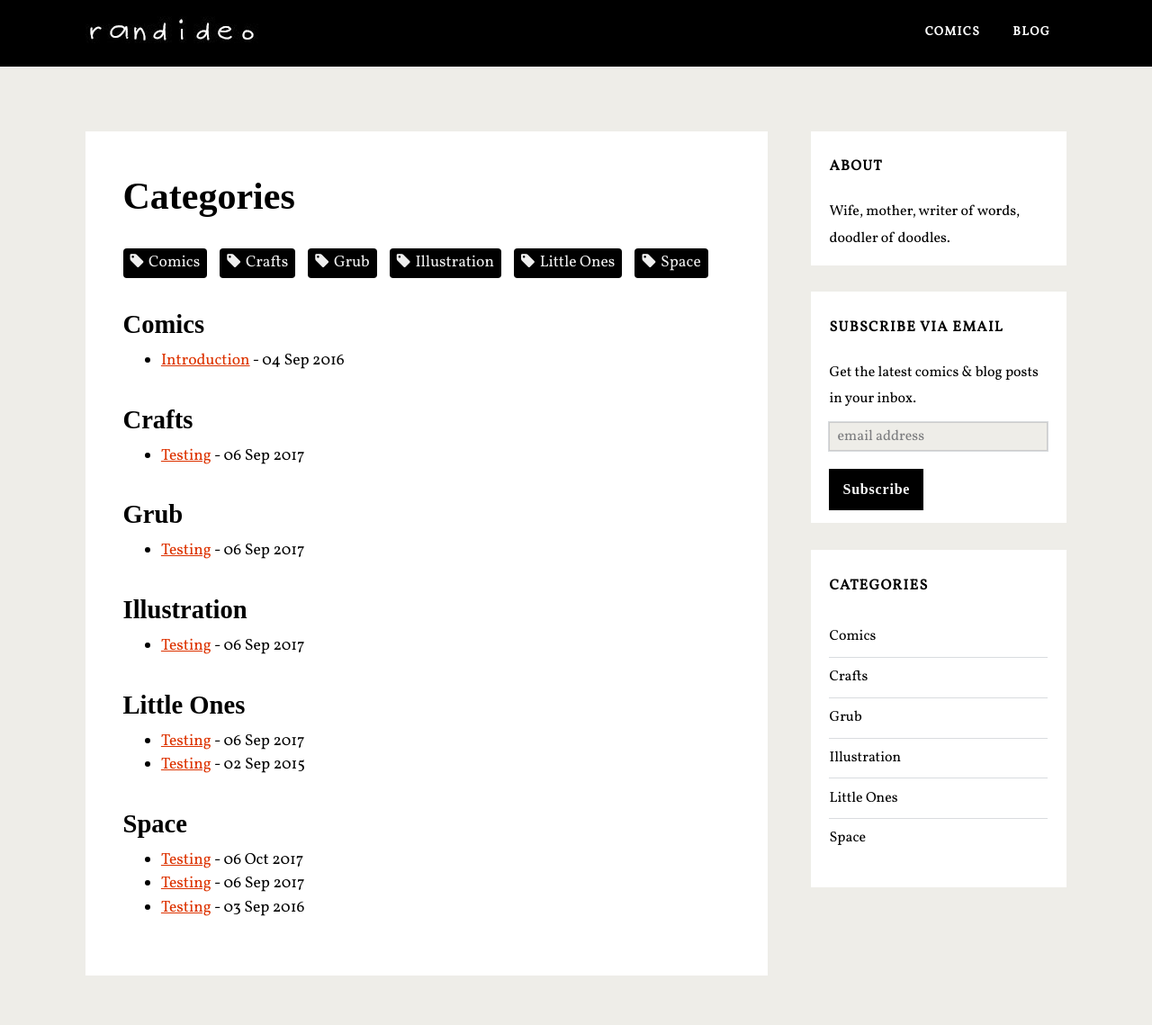
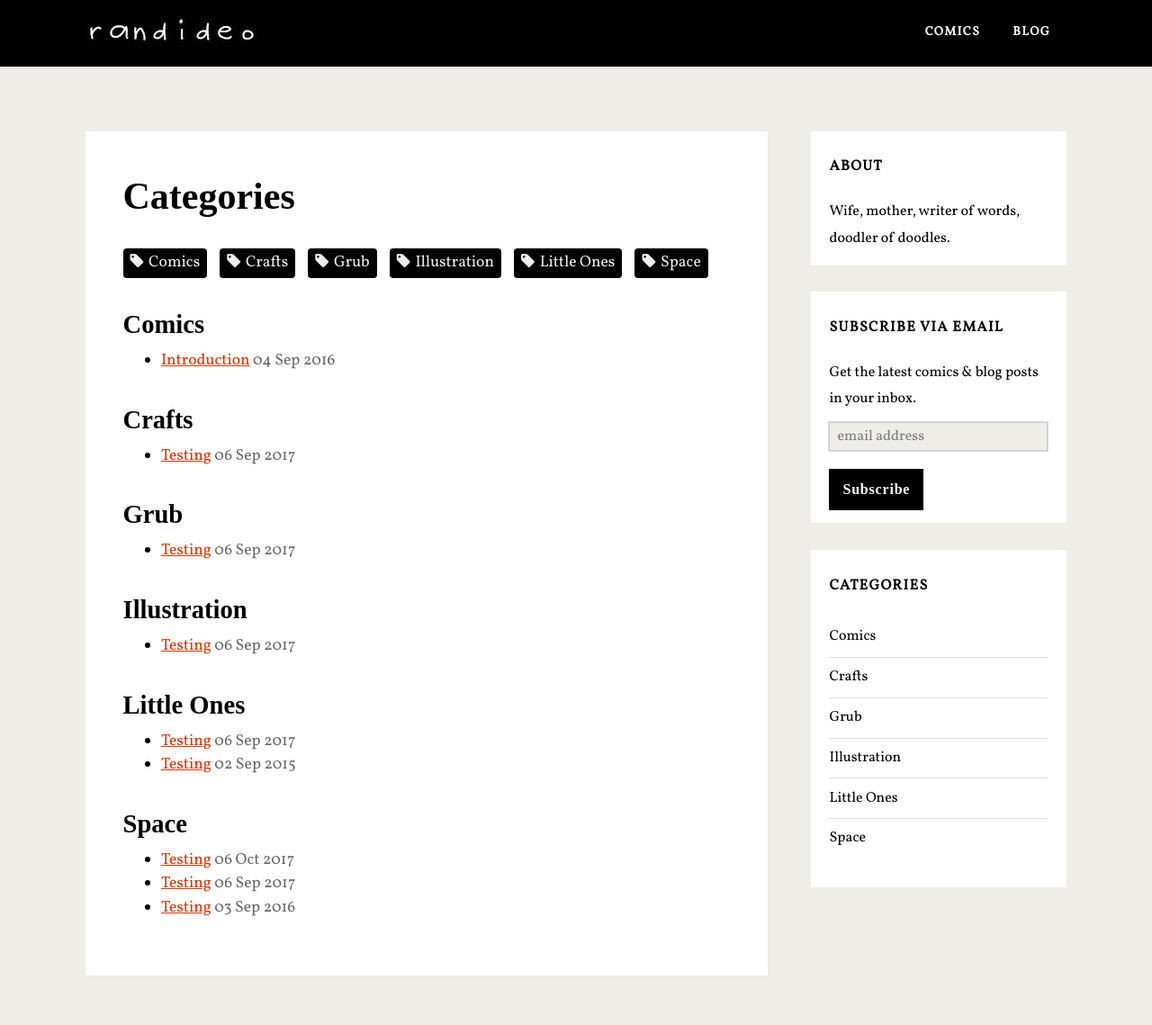
Before and after one commit to randideo/randideo.github.io, a Jekyll site: the page built from tags.html, in a window 1280 px wide. Shown: the whole page at 90% size. Built offline with Jekyll 4.4.1, drawn with Linux system fonts in a browser that asks for light colours; nearby versions of some CDN libraries; some web fonts are replaced; comment, search, counter and statistics services are not loaded.

Commit message:
Update tags.html

```diff
--- a/tags.html
+++ b/tags.html
@@ -40,7 +40,7 @@ Here we generate all the tags.
 <ul class="codinfox-category-list">
   {% for post in site.posts %}
   {% if post.tags contains tag %}
-     <li><a href="{{ post.url }}">{{ post.title }}</a> - <time>{{ post.date | date:"%d %b %Y" }}</time></li>
+     <li><a href="{{ post.url }}">{{ post.title }}</a> <time style="color: #666;">{{ post.date | date:"%d %b %Y" }}</time></li>
   {% endif %}
   {% endfor %}
 </ul>
```
